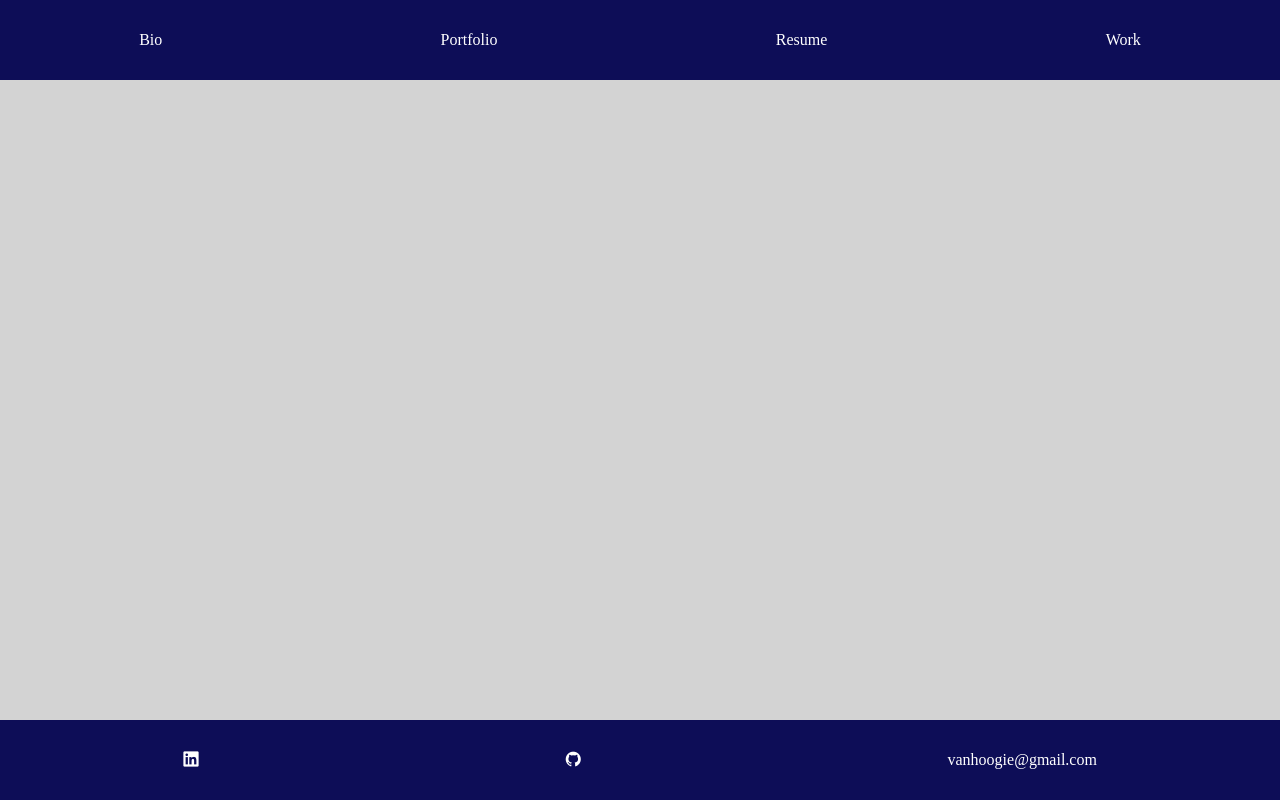
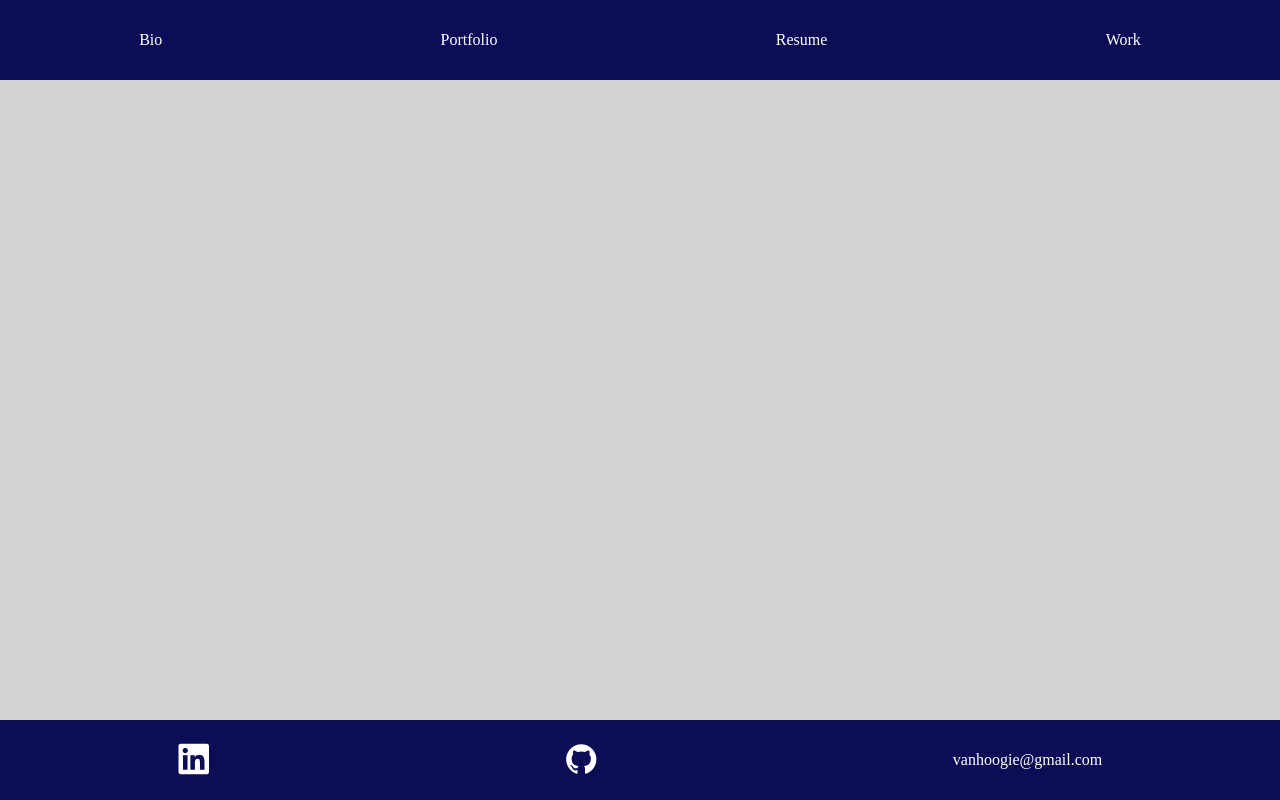
Before and after one commit to Runner-Dad84/Homepage, a plain HTML site: page index.htm in a window 1280 px wide. Drawn offline with nearby package versions, Linux system fonts and the light colour scheme.

Commit message:
font size for i

```diff
--- a/style.css
+++ b/style.css
@@ -30,3 +30,6 @@ footer {
     background: lightgrey;
     height: 100vh;
 }
+i {
+    font-size: 2em;
+}
```
